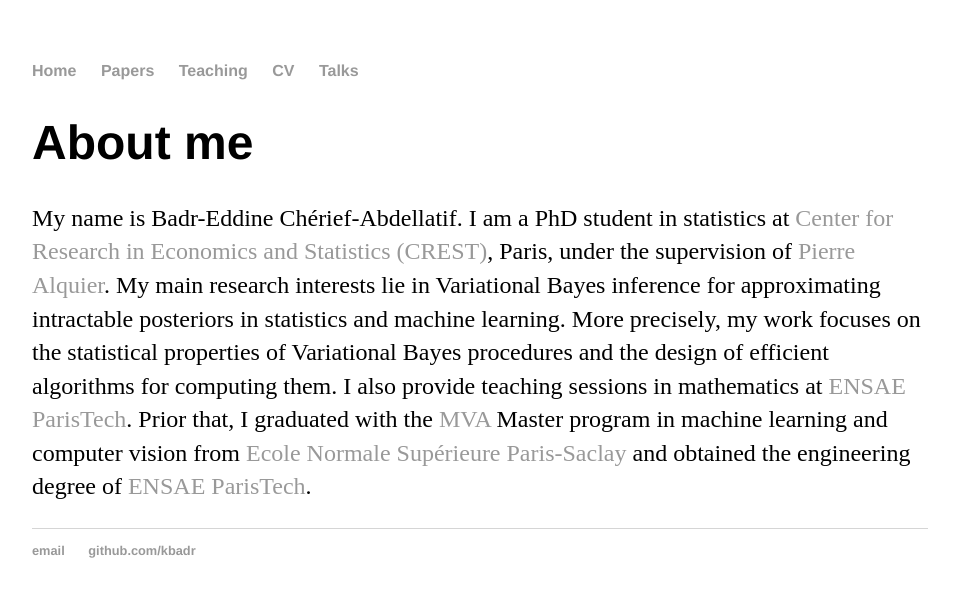
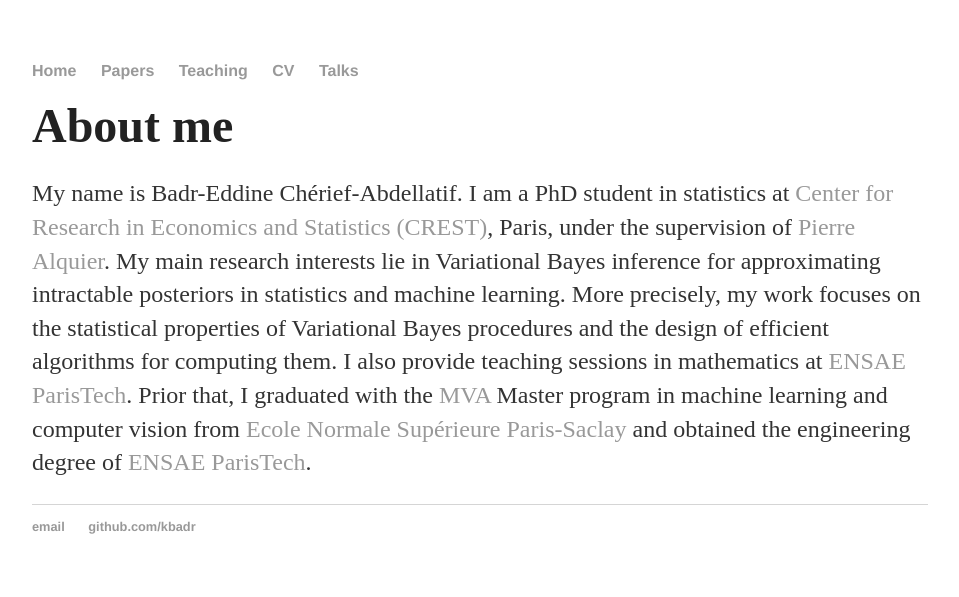
Before and after one commit to redaboutaj/Website, a Jekyll site: the page built from index.html, in a window 1280 px wide. Shown: the top 597 px of the page, without its empty margins (160-1119 px from the left). Built offline with Jekyll 4.4.1, drawn with Linux system fonts in a browser that asks for light colours.

Commit message:
Update main.css

```diff
--- a/css/main.css
+++ b/css/main.css
@@ -3,9 +3,10 @@
 a { text-decoration: none; color: #999; }
 a:hover { text-decoration: underline; }
 
-p, ul { font-size: 1.5em; line-height: 1.4em; color: blue #333; }
+p, ul { font-size: 1.5em; line-height: 1.4em; color: #333; }
 
-h1, h2, h3, h4 { font-family: 'Helvetica', 'Arial', 'Sans-Serif'; }
+/* h1, h2, h3, h4 { font-family: 'Helvetica', 'Arial', 'Sans-Serif'; } */
+h1, h2, h3, h4, h5, h6 { color:#222; margin:0 0 20px;}
 h1 { font-size: 3em;  }
 h2 { font-size: 2.7em; }
 h3 { font-size: 2.3em; }
```
